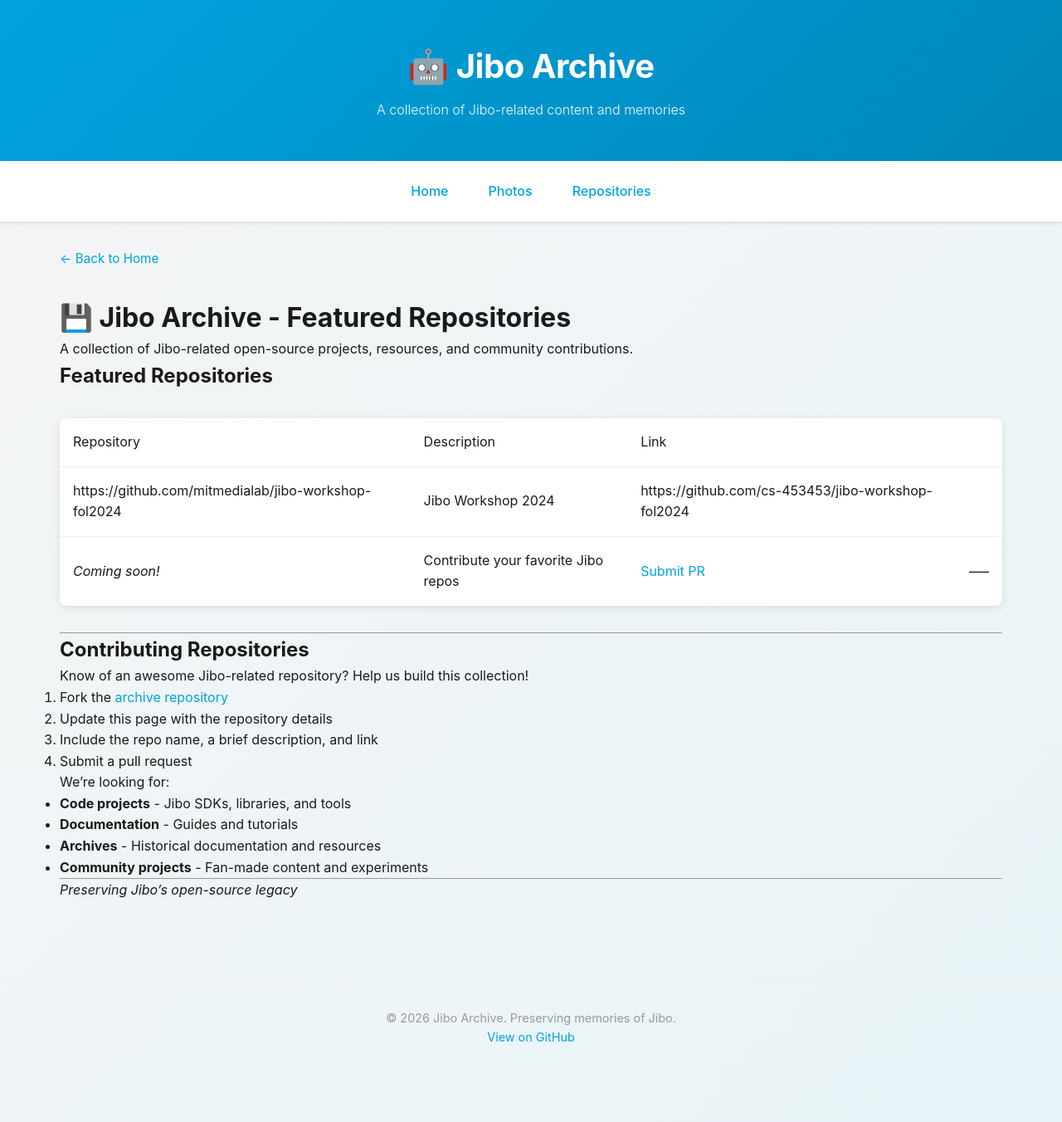
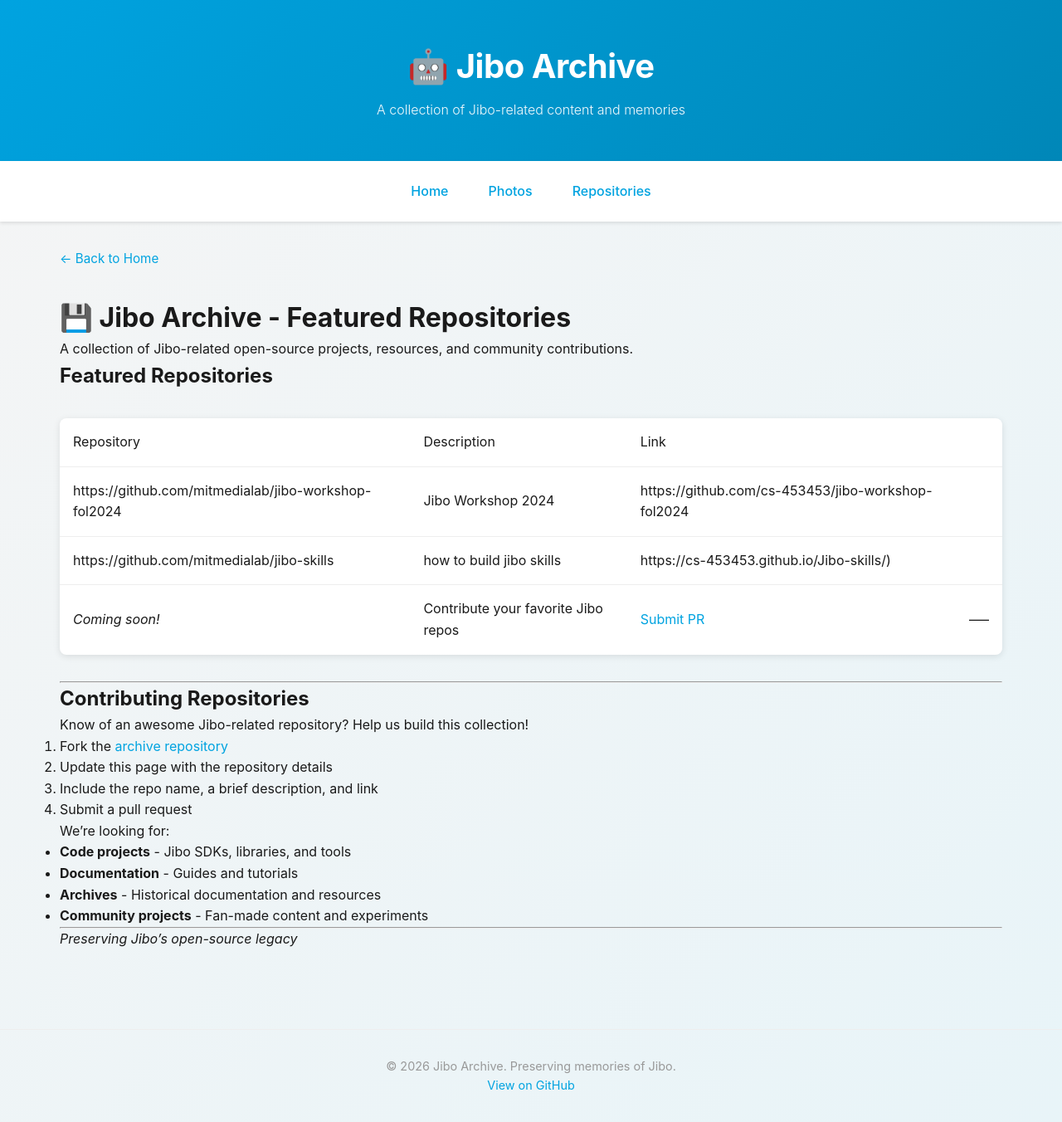
Before and after one commit to cs-453453/jibo-archive, a Jekyll site: the page built from repos/index.md, in a window 1280 px wide and 1352 px high. Shown: the whole window at 83% size. Built offline with Jekyll 4.4.1, drawn with Linux system fonts in a browser that asks for light colours.

Commit message:
Add Jibo skills repository to featured list

```diff
--- a/repos/index.md
+++ b/repos/index.md
@@ -14,7 +14,8 @@ A collection of Jibo-related open-source projects, resources, and community cont
 ## Featured Repositories
 
 | Repository | Description | Link |
-|https://github.com/mitmedialab/jibo-workshop-fol2024|Jibo Workshop 2024|https://github.com/cs-453453/jibo-workshop-fol2024
+|https://github.com/mitmedialab/jibo-workshop-fol2024|Jibo Workshop 2024|https://github.com/cs-453453/jibo-workshop-fol2024 |
+|https://github.com/mitmedialab/jibo-skills|how to build jibo skills | https://cs-453453.github.io/Jibo-skills/)|
 | *Coming soon!* | Contribute your favorite Jibo repos | [Submit PR](https://github.com/cs-453453/jibo-archive) | -----|
 
 ---
```
